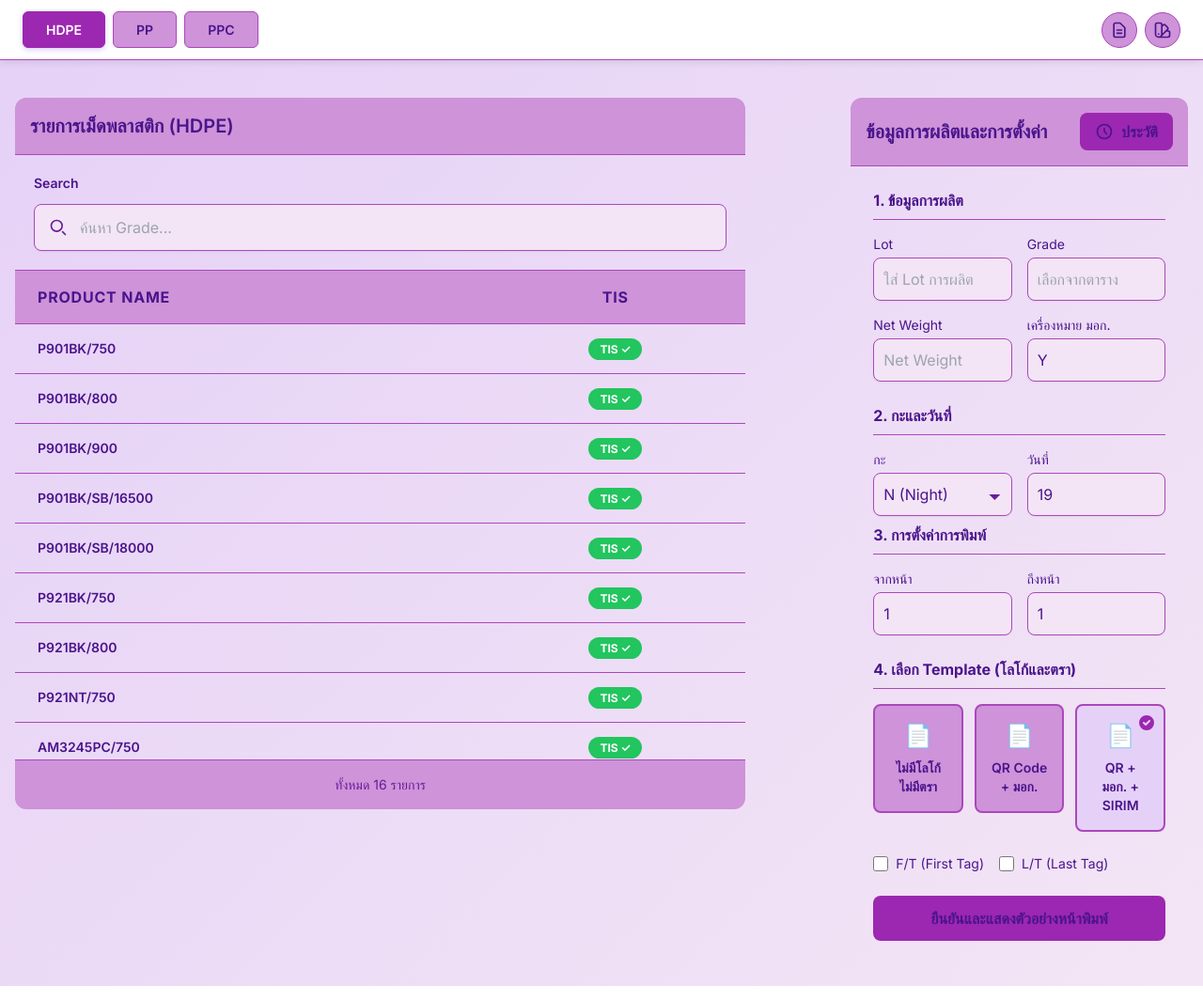
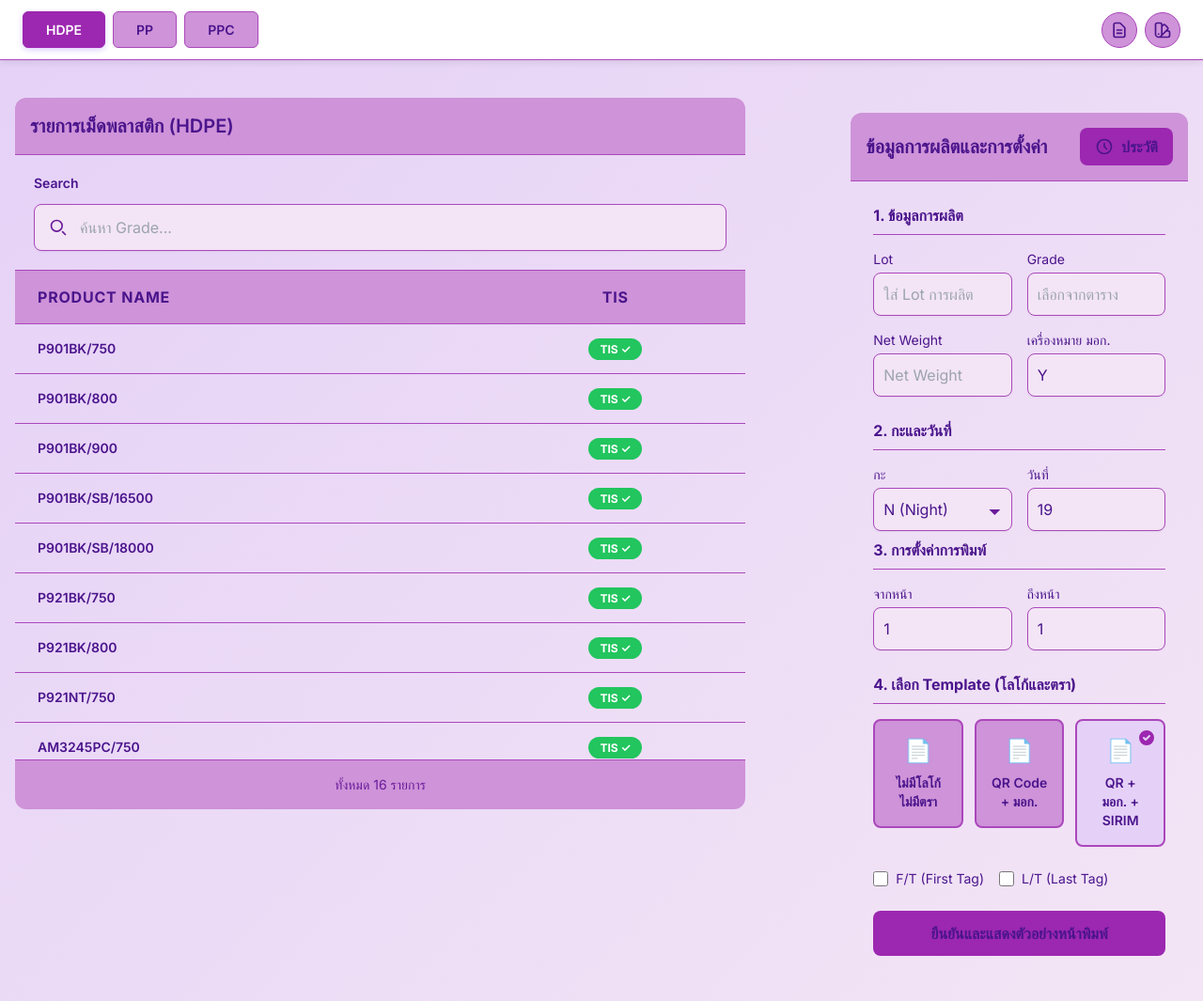
Before and after one commit to jamorn/HD_Print_Tag_Jumbo-offline, a website: page Reference-Code/Print_JB_Ver_19Jan2026/index.html in a window 1280 px wide. Shown: the whole page at 94% size. Drawn offline with nearby package versions, Linux system fonts and the light colour scheme; files that its build step writes are made by us from their sources.

Commit message:
ui: separate headers  add top padding to formContainer (md:pt-2 lg:pt-4)

```diff
--- a/Reference-Code/Print_JB_Ver_19Jan2026/index.html
+++ b/Reference-Code/Print_JB_Ver_19Jan2026/index.html
@@ -97,7 +97,7 @@
             <div id="tableContainer" class="w-full md:w-2/3"></div>
 
             <!-- Right: Form / Controls (1/3 width on md+) -->
-            <div id="formContainer" class="w-full md:w-1/3 md:pl-8"></div>
+            <div id="formContainer" class="w-full md:w-1/3 md:pl-8 md:pt-2 lg:pt-4"></div>
         </div>
     </div>
 
```
